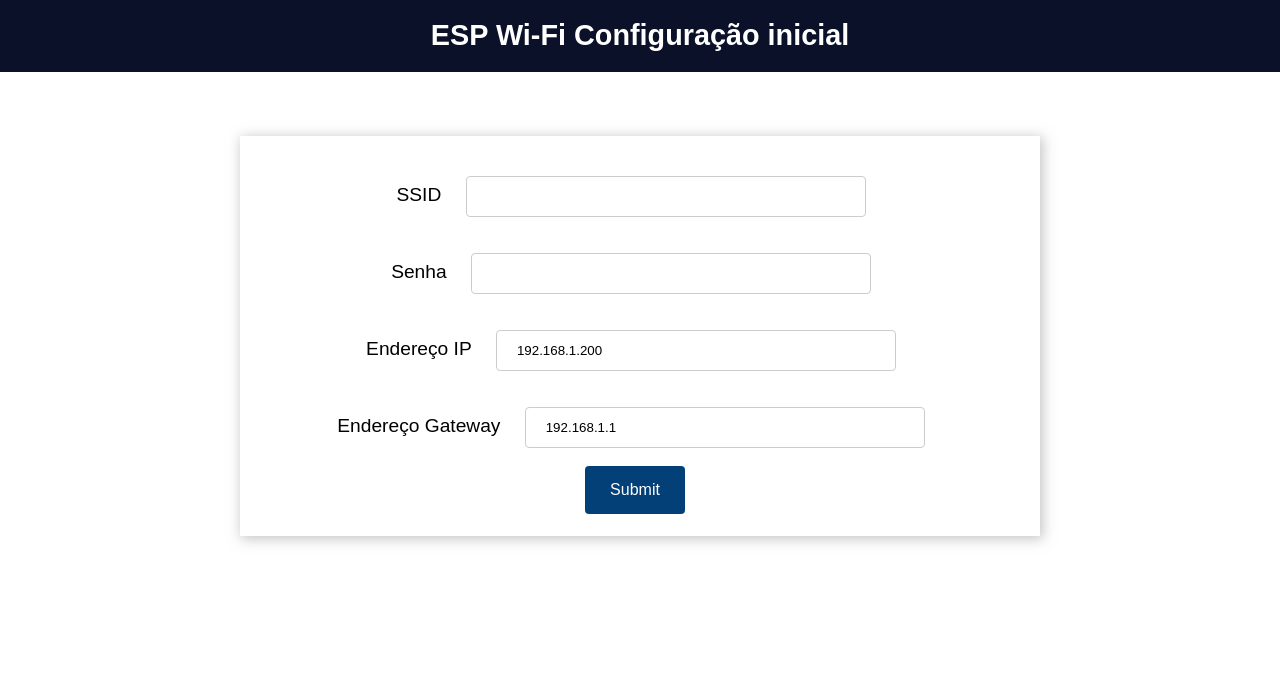
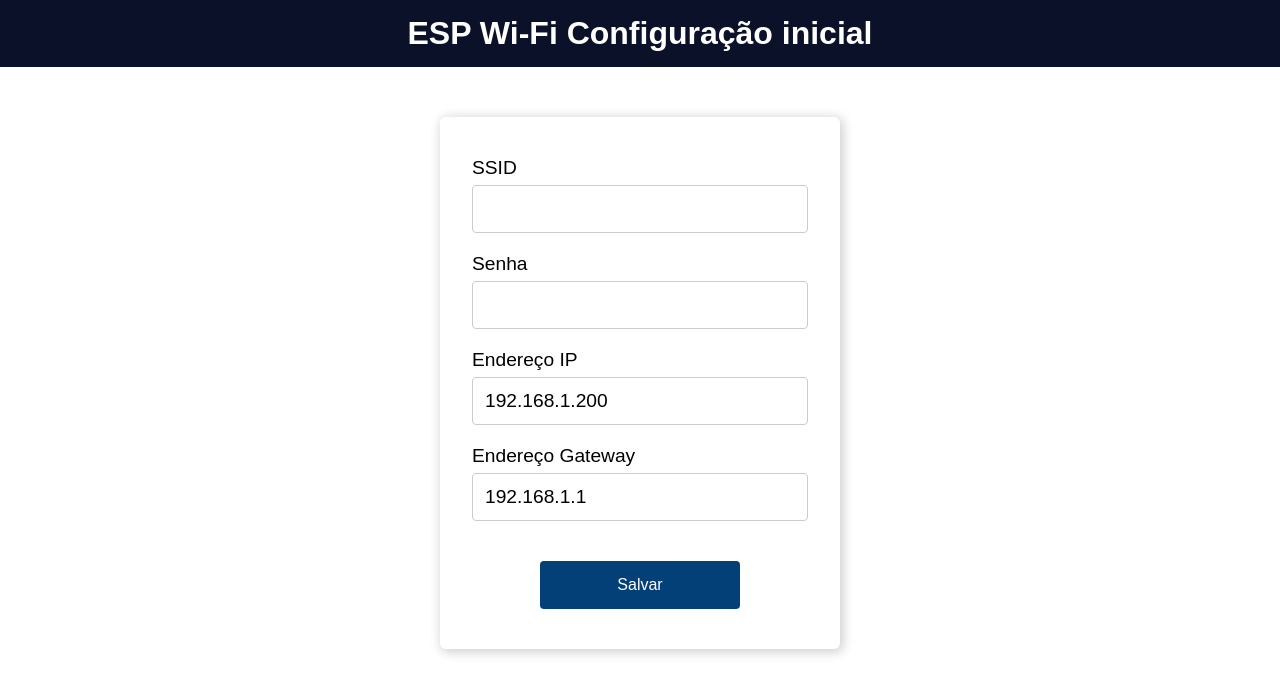
Before and after one commit to jordhanfelix/esp32, a plain HTML site: page data/wifimanager.html in a window 1280 px wide. Drawn offline with Linux system fonts and the light colour scheme.

Commit message:
Tela de configuração finalizada.

```diff
--- /dev/null
+++ b/data/scripts/wifimanager.js
@@ -0,0 +1,36 @@
+"strict mode"
+
+const WifiManager = (() => {
+    function loadFormData() {
+        const { ssid, password, ip, gateway } = document.forms.form;
+        const formStr = localStorage.getItem('@ESP:form');
+        const form = JSON.parse(formStr);
+
+        ip.value = form.ip;
+        ssid.value = form.ssid;
+        gateway.value = form.gateway;
+        password.value = form.password;
+    }
+
+    function events() {
+        document.forms.form.addEventListener('submit', event => {
+            const formData = new FormData(event.target);
+            const form = Object.fromEntries(formData);
+
+            localStorage.setItem('@ESP:form', JSON.stringify(form));
+        });
+    }
+
+
+    function init() {
+        loadFormData();
+        events();
+    }
+
+
+    return {
+        init
+    }
+})();
+
+document.addEventListener('DOMContentLoaded', WifiManager.init);
--- /dev/null
+++ b/data/styles/geral.css
@@ -0,0 +1,18 @@
+* {
+    padding: 0;
+    margin: 0;
+    box-sizing: border-box;
+}
+
+html {
+    font-family: Arial, Helvetica, sans-serif;
+    font-size: 16px;
+}
+
+.navbar {
+    padding: 15px;
+    background-color: #0A1128;
+    color: white;
+    font-size: 1rem;
+    text-align: center;
+}
--- /dev/null
+++ b/data/styles/wifimanager.css
@@ -0,0 +1,51 @@
+main {
+    padding: 0 1rem 2rem;
+}
+
+#form {
+    display: flex;
+    flex-direction: column;
+    gap: 20px;
+    width: 100%;
+    max-width: 400px;
+    padding: 2.5rem 2rem;
+    margin: 50px auto 0;
+    border-radius: 6px;
+    box-shadow: 2px 2px 12px 1px rgba(0 ,0 ,0 ,.2);
+}
+
+label {
+    display: flex;
+    flex-direction: column;
+    font-size: 1.2rem;
+}
+
+input {
+    margin-top: 6px;
+    padding: 12px;
+    border: 1px solid #ccc;
+    border-radius: 4px;
+    font-size: 1.2rem;
+}
+
+input:focus {
+    outline: 1px solid #1282A2;
+    border: 1px solid #1282A2;
+}
+
+#btn-submit {
+    width: 200px;
+    margin: 20px auto 0;
+    padding: 15px;
+    border: none;
+    border-radius: 4px;
+    background-color: #034078;
+    color: #FEFCFB;
+    font-size: 1rem;
+    cursor: pointer;
+    transition: background-color .2s;
+}
+
+#btn-submit:hover {
+    background-color: #1282A2;
+}
--- a/data/wifimanager.html
+++ b/data/wifimanager.html
@@ -3,31 +3,42 @@
     <head>
         <title>ESP Wi-Fi Manager</title>
         <meta name="viewport" content="width=device-width, initial-scale=1">
-  <link rel="icon" href="data:,">
-  <link rel="stylesheet" type="text/css" href="style.css">
+
+        <link rel="stylesheet" href="./styles/geral.css">
+        <link rel="stylesheet" href="./styles/wifimanager.css">
     </head>
+
     <body>
-  <div class="topnav">
+        <header class="navbar">
             <h1>ESP Wi-Fi Configuração inicial</h1>
-  </div>
-  <div class="content">
-    <div class="card-grid">
-      <div class="card">
-        <form action="/" method="POST">
-          <p>
-            <label for="ssid">SSID</label>
-            <input type="text" id ="ssid" name="ssid"><br>
-            <label for="pass">Senha</label>
-            <input type="text" id ="pass" name="pass"><br>
-            <label for="ip">Endereço IP</label>
-            <input type="text" id ="ip" name="ip" value="192.168.1.200"><br>
-            <label for="gateway">Endereço Gateway</label>
-            <input type="text" id ="gateway" name="gateway" value="192.168.1.1"><br>
-            <input type ="submit" value ="Submit">
-          </p>
+        </header>
+
+        <main>
+            <form id="form" name="form" action="/" method="POST">
+                <label>
+                    SSID
+                    <input name="ssid" required>
+                </label>
+
+                <label>
+                    Senha
+                    <input name="password" type="password" required>
+                </label>
+
+                <label>
+                    Endereço IP
+                    <input name="ip" value="192.168.1.200" required>
+                </label>
+
+                <label>
+                    Endereço Gateway
+                    <input name="gateway" value="192.168.1.1" required>
+                </label>
+
+                <button id="btn-submit" type="submit">Salvar</button>
             </form>
-      </div>
-    </div>
-  </div>
+        </main>
+
+        <script src="./scripts/wifimanager.js"></script>
     </body>
 </html>
```
Lines whose indentation alone changed are shown as unchanged.
